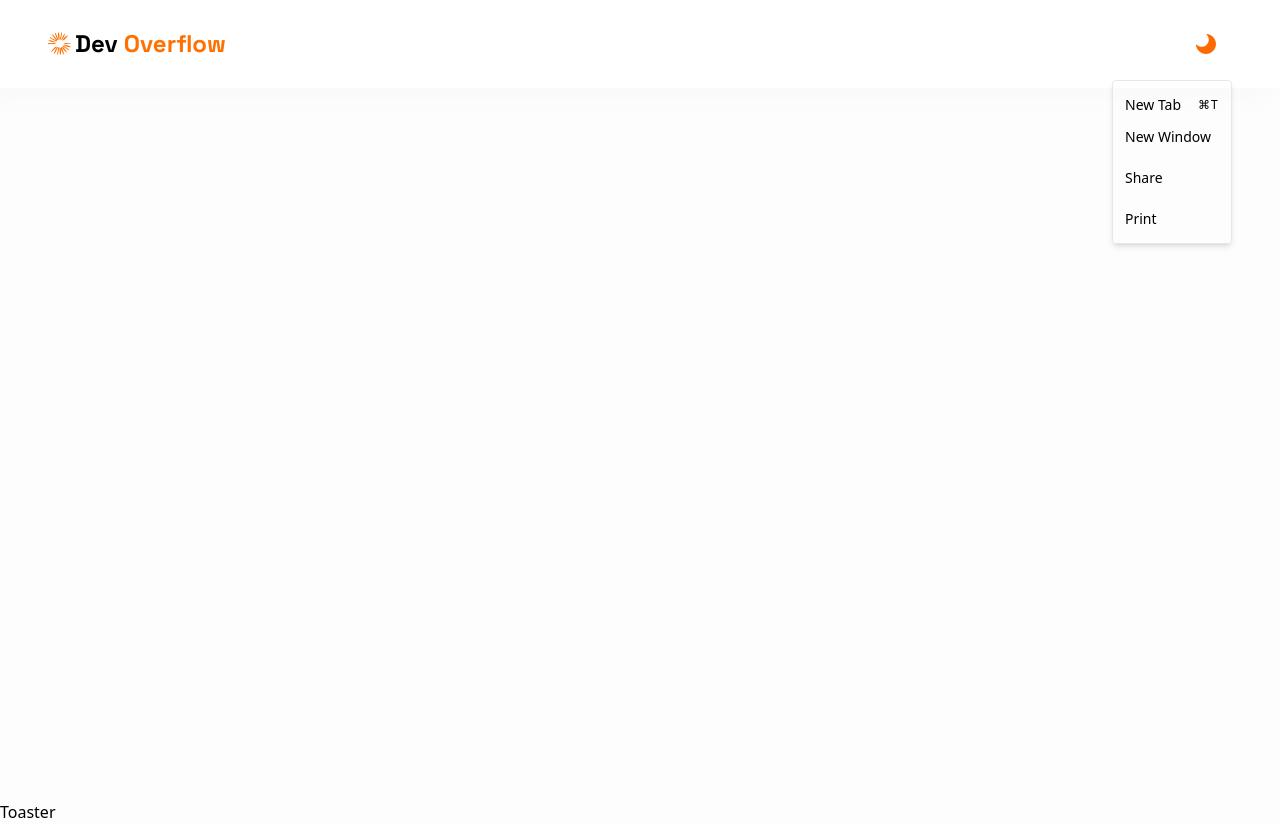
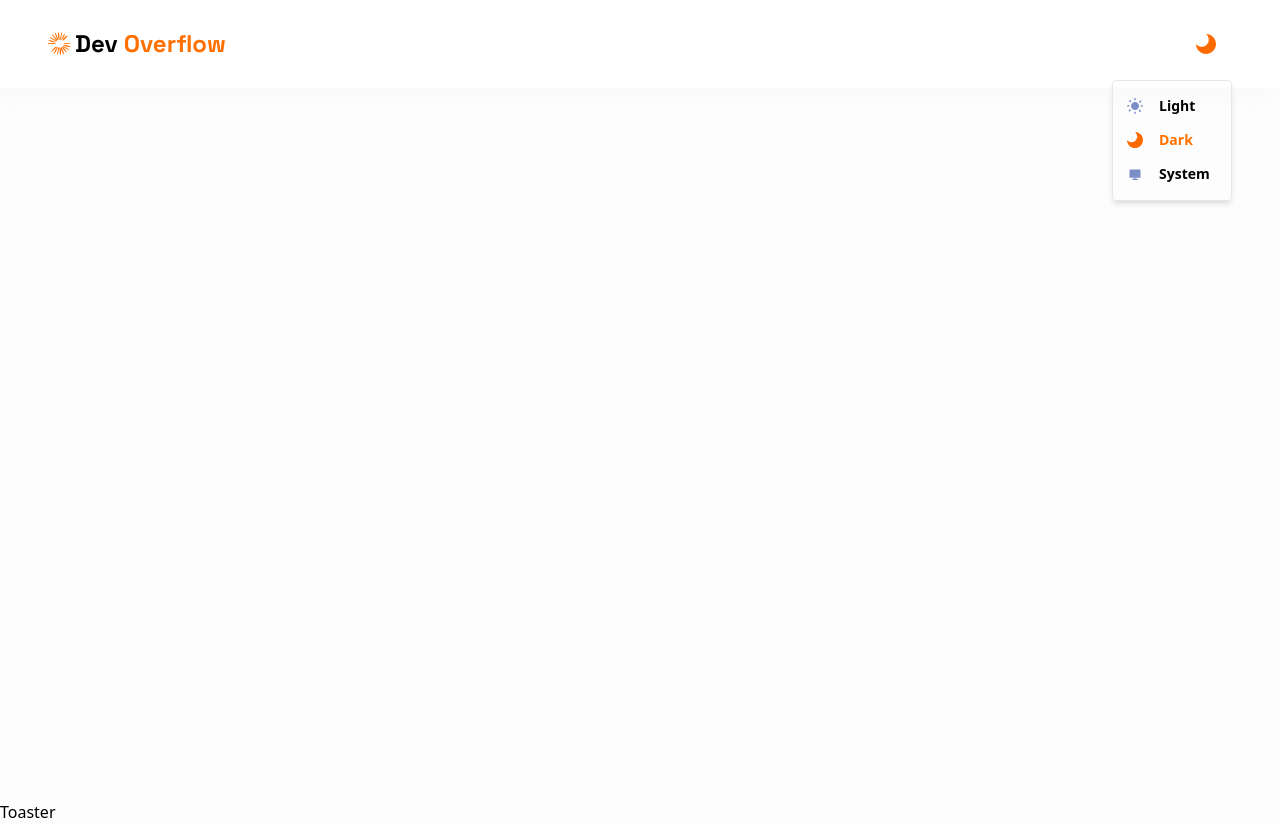
Before and after one commit to aleknovkovski/lrnp-JSM-nextjs13, a Next.js app: page / in a window 1280 px wide. Both pictures are taken after a click on the button 1206 px from the left and 44 px from the top of the page. Built offline with nearby package versions, Linux system fonts and the light colour scheme; no server answers.

Commit message:
Display MenuBarItems for each theme

```diff
--- a/components/shared/navbar/Theme.tsx
+++ b/components/shared/navbar/Theme.tsx
@@ -11,6 +11,7 @@ import {
     MenubarShortcut,
     MenubarTrigger,
 } from "@/components/ui/menubar"
+import {themes} from "@/constants";
 
 
 export default function Theme() {
@@ -18,7 +19,8 @@ export default function Theme() {
     return (
         <Menubar className="relative border-none bg-transparent shadow-none">
             <MenubarMenu>
-                <MenubarTrigger className="focus:bg-light-900 data-[state=open]:bg-light-900 dark:focus:bg-dark-200 dark:data-[state=open]:bg-dark-200">
+                <MenubarTrigger
+                    className="focus:bg-light-900 data-[state=open]:bg-light-900 dark:focus:bg-dark-200 dark:data-[state=open]:bg-dark-200">
                     {mode === 'light' ? (
                         <Image
                             src="/assets/icons/sun.svg" alt="sun"
@@ -33,15 +35,24 @@ export default function Theme() {
                         />
                     )}
                 </MenubarTrigger>
-                <MenubarContent className="absolute right-[-3rem] mt-3 min-w-[120px] rounded border py-2 dark:border-dark-400 dark:bg-dark-300">
-                    <MenubarItem>
-                        New Tab <MenubarShortcut>⌘T</MenubarShortcut>
-                    </MenubarItem>
-                    <MenubarItem>New Window</MenubarItem>
-                    <MenubarSeparator/>
-                    <MenubarItem>Share</MenubarItem>
-                    <MenubarSeparator/>
-                    <MenubarItem>Print</MenubarItem>
+                <MenubarContent
+                    className="absolute right-[-3rem] mt-3 min-w-[120px] rounded border py-2 dark:border-dark-400 dark:bg-dark-300">
+                    {themes.map((item) => (
+                        <MenubarItem
+                            key={item.value}
+                            className="flex items-center gap-4 px-2.5 py-2 dark:focus:bg-dark-400"
+                            onClick={() => null}
+                        >
+                            <Image
+                                src={item.icon}
+                                alt={item.value}
+                                width={16}
+                                height={16}
+                                className={`${mode === item.value && 'active-theme'}`}
+                            />
+                            <p className={`body-semibold text-light-500 ${mode === item.value ? 'text-primary-500' : 'text-dark100_light900'}`}>{item.label}</p>
+                        </MenubarItem>
+                    ))}
                 </MenubarContent>
             </MenubarMenu>
         </Menubar>
```
